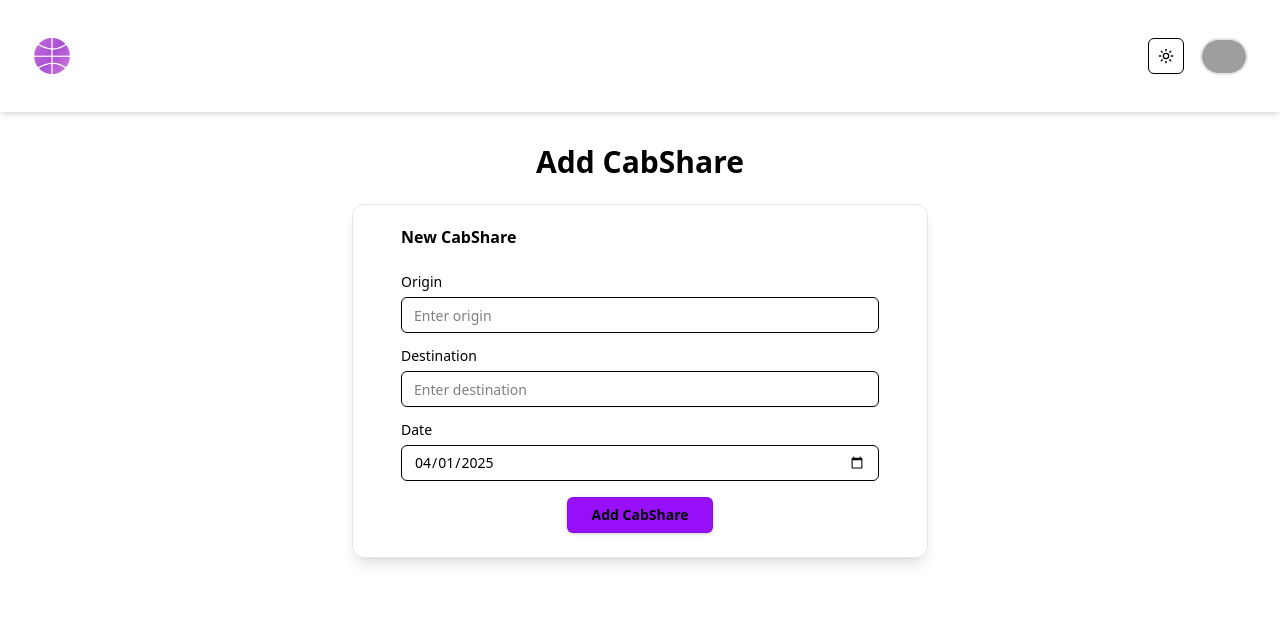
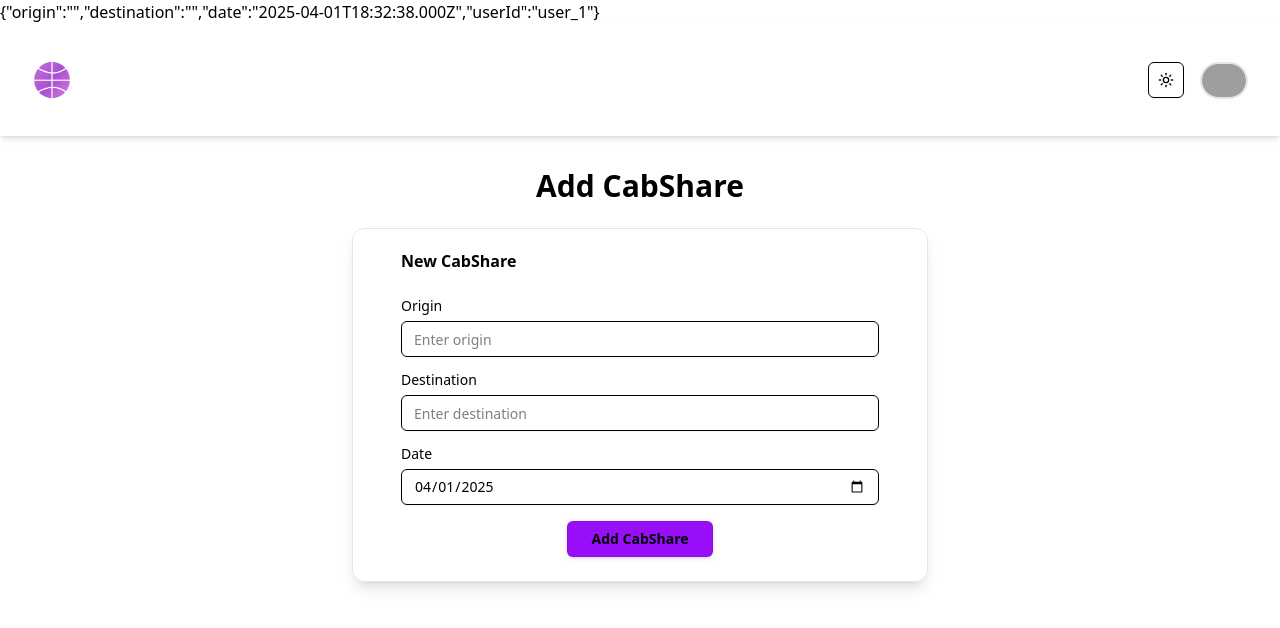
Before and after one commit to Invito101/iiitb-compass, a Next.js app in the folder client/: page /cabshare/create in a window 1280 px wide. Shown: the top 628 px of the page. Built offline with nearby package versions, Linux system fonts and the light colour scheme; no server answers; sample sign-in values are in the browser's storage; grey boxes are pictures that could not be loaded.

Commit message:
saving whats working before it breaks

```diff
--- a/client/app/cabshare/create/page.tsx
+++ b/client/app/cabshare/create/page.tsx
@@ -35,6 +35,7 @@ export default function AddCabSharePage() {
   }
 
   const user = data.user;
+  console.log("User data:", user);
   const form = useForm<CabSharingFormSchema>({
     resolver: zodResolver(cabSharingFormSchema),
     defaultValues: {
@@ -52,6 +53,7 @@ export default function AddCabSharePage() {
   return (
     <div className="min-h-screen flex flex-col overflow-auto">
       {/* Top Bar */}
+      {JSON.stringify(form.watch())}
       <div className="w-full h-28 flex items-center justify-between px-8 shadow-md">
         <div className="flex items-center gap-4">
           <Image src="/spinner.png" alt="Logo" width={40} height={40} />
--- a/client/auth.ts
+++ b/client/auth.ts
@@ -13,7 +13,7 @@ export const { handlers, auth, signIn, signOut } = NextAuth({
 				where: { email: session.user.email },
 			});
 
-			if (session.user && dbUser) {
+			if (session.user && dbUser && user) {
 				session.user.id = user.id;
 			}
 
```
